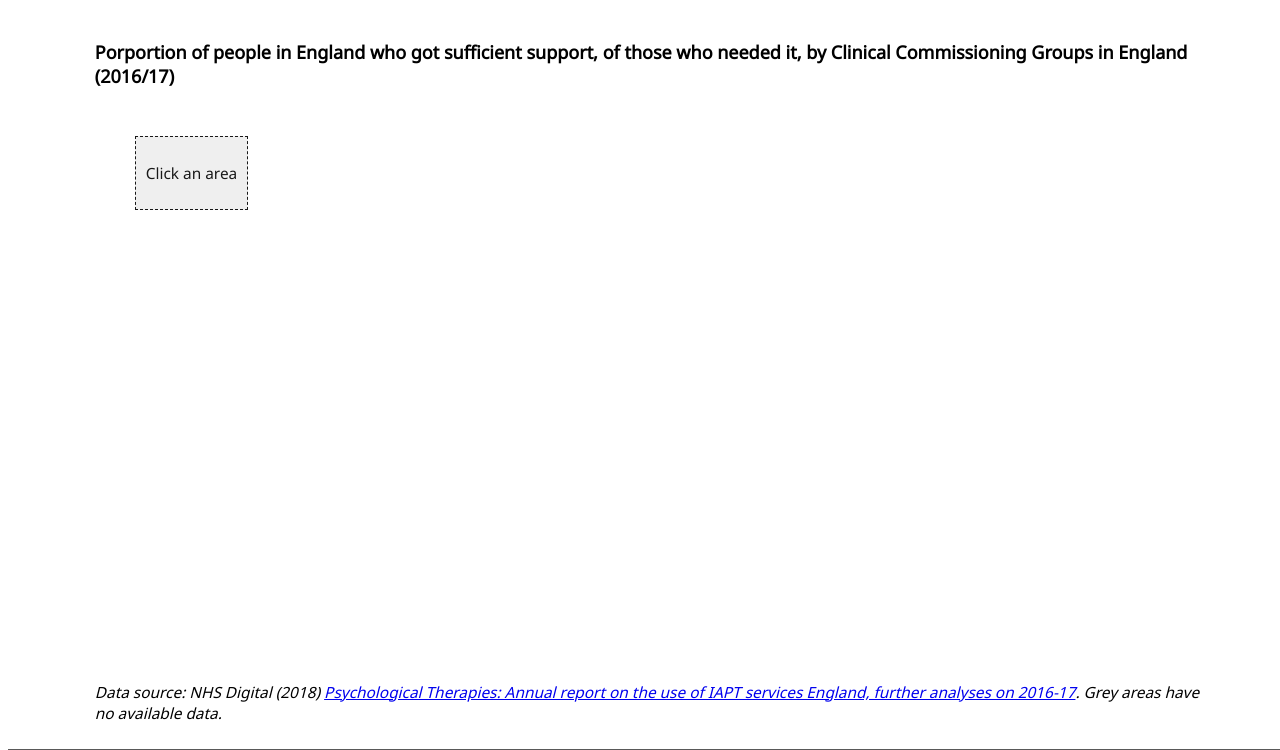
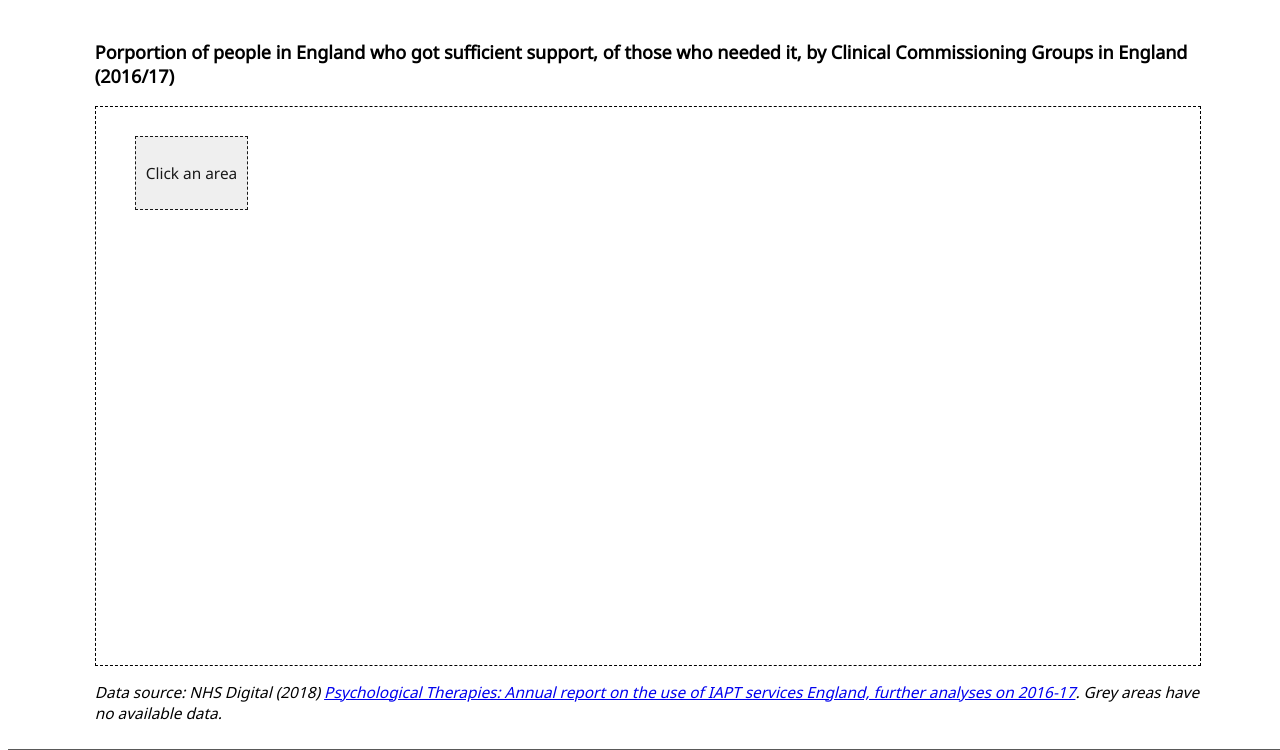
Before and after one commit to gisellecory/mentalhealth, a plain HTML site: page index.html in a window 1280 px wide. Shown: the part 1716-2466 px from the top of the page. Drawn offline with nearby package versions, Linux system fonts and the light colour scheme; no server answers.

Commit message:
temp update5

```diff
--- a/index.html
+++ b/index.html
@@ -96,7 +96,7 @@
 
   <!-- Chart scripts -->
   <script src="js/barchart.js"></script>
-<!--   <script src="./js/map.js"></script> -->
+  <script src="./js/map.js"></script>
 
 </body>
 
```
